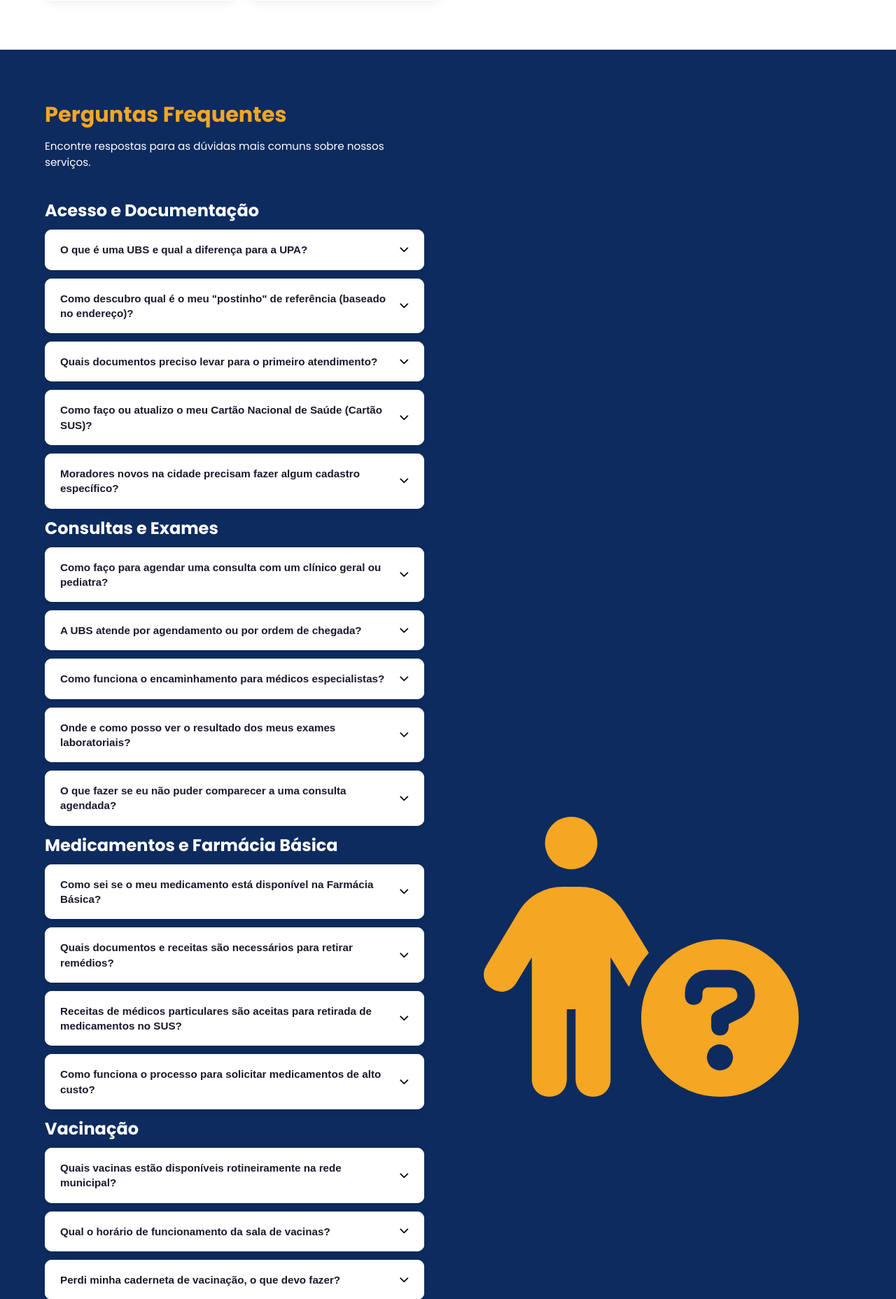
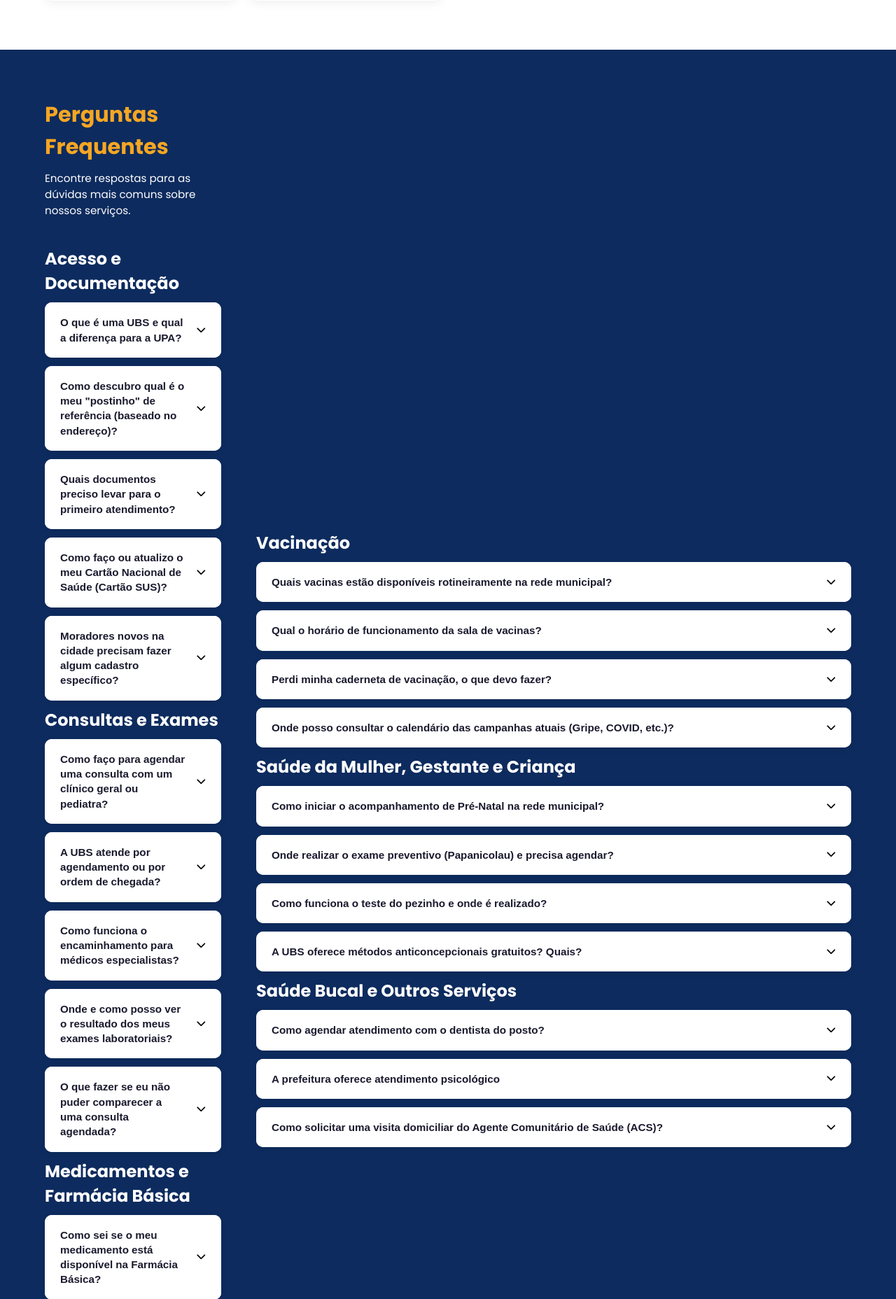
Before and after one commit to dtisaude-debug/site_secretaria, a Flask app: page / in a window 1280 px wide. Shown: the part 2930-4786 px from the top of the page at 70% size. Run offline with Flask 3, Linux system fonts and the light colour scheme; data that the repository does not hold is empty; some libraries are stand-ins or nearby versions.

Commit message:
Realizado correção do nome e mudado layout do faq.

```diff
--- a/frontend/static/css/faq.css
+++ b/frontend/static/css/faq.css
@@ -8,8 +8,8 @@
 
 .faq-grid{
     display:grid;
-    grid-template-columns: 1fr 600px;
-    gap:10px;
+    grid-template-columns: 1fr 850px;
+    gap:50px;
     align-items:center;
 }
 
--- a/frontend/templates/sections/faq.html
+++ b/frontend/templates/sections/faq.html
@@ -232,6 +232,11 @@
         </div>
       </div>
 
+
+
+    </div>
+
+    <div class="faq-conteudo">
       <!-- Vacinação -->
       <div class="faq-area">
 
@@ -358,7 +363,6 @@
         </div>
       </div>
 
-
             <!-- Saúde Bucal e Outros Serviços -->
       <div class="faq-area">
 
@@ -410,11 +414,5 @@
 
     </div>
 
-    <div class="faq-arte">
-        <i class="fa-solid fa-person-circle-question"></i>
-    </div>
-
-
-
   </div>
 </section>
--- a/frontend/templates/sections/sobre.html
+++ b/frontend/templates/sections/sobre.html
@@ -18,7 +18,7 @@
       </ul>
       <br>
       <h3>Secretario:</h3>
-      <h4 class="secretario">Guto Klosowski</h4>
+      <h4 class="secretario">Luiz Augusto Klosowski</h4>
     </div>
 
     <!-- Brasão real -->
```
